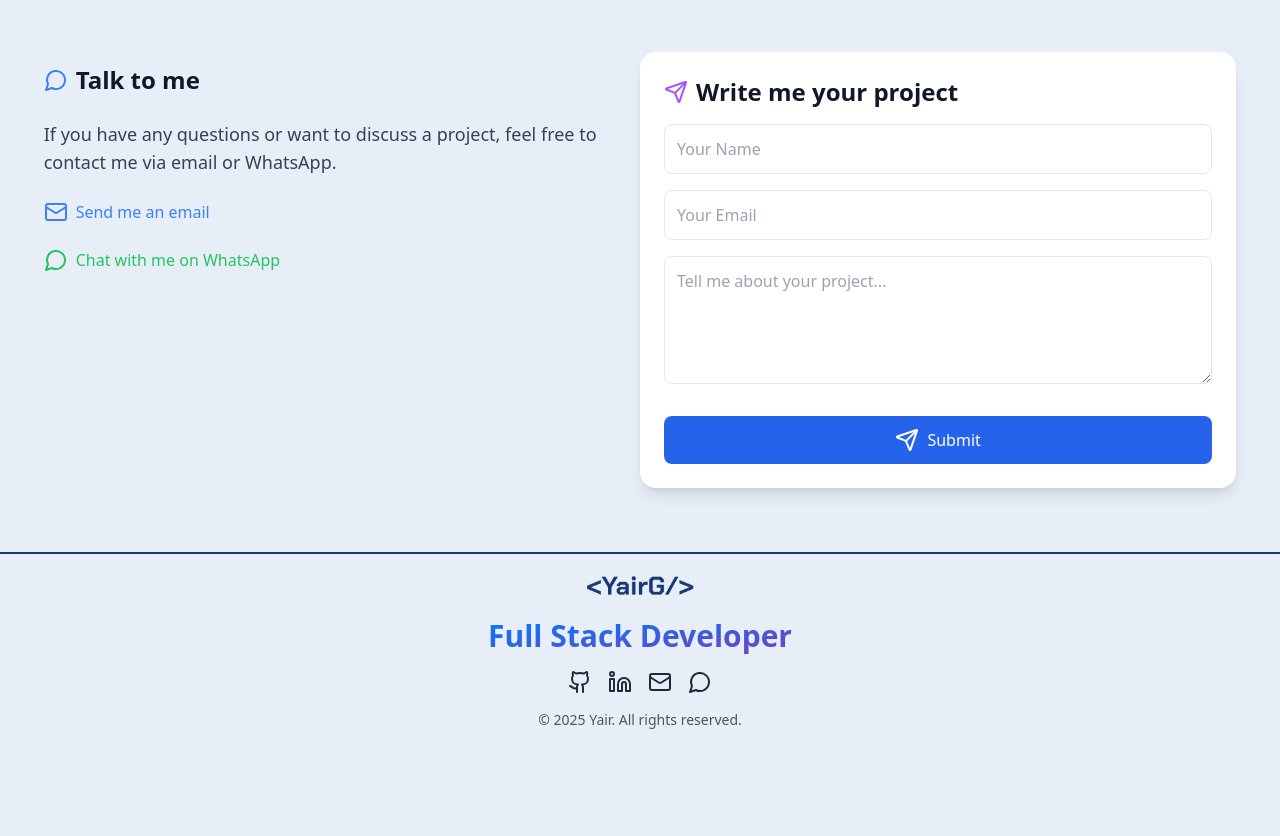
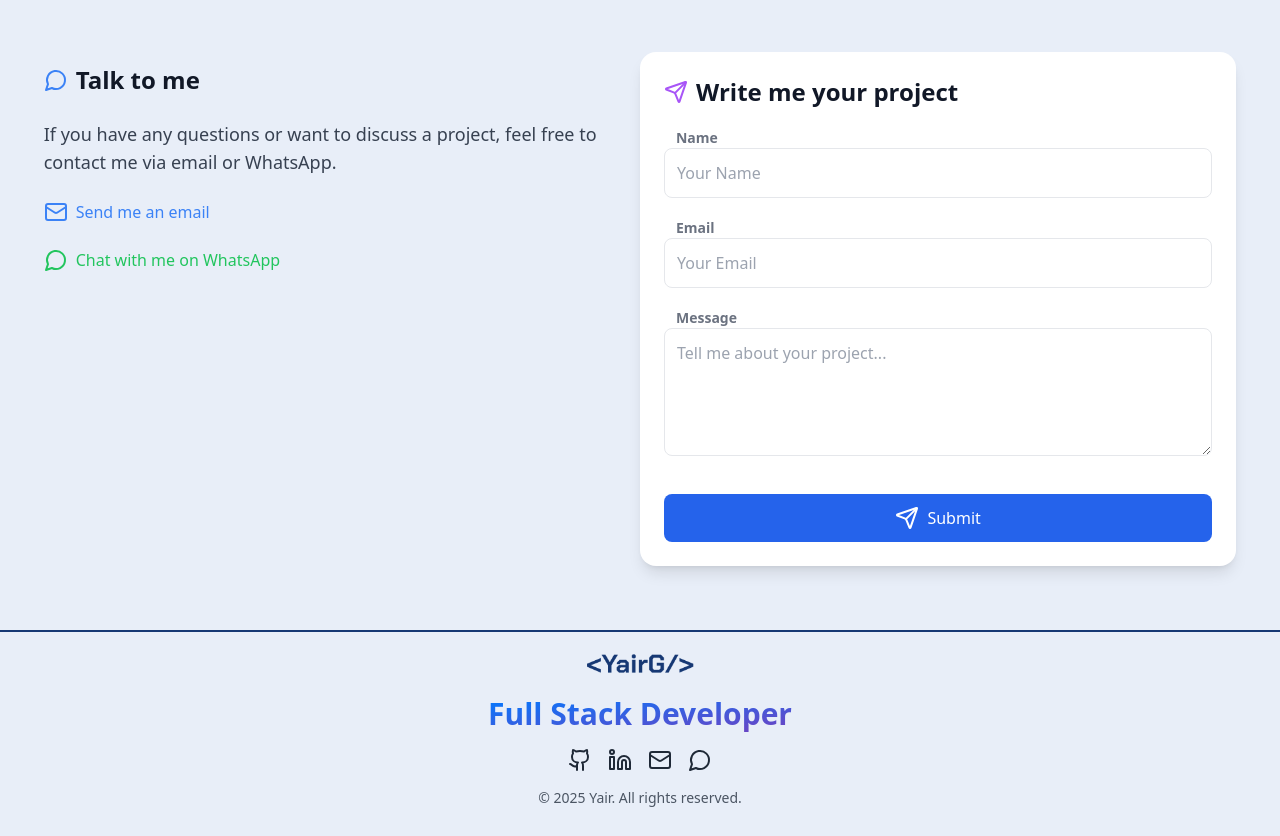
Before and after one commit to Yairgg95/my-portfolio, a Next.js app: page / in a window 1280 px wide. Shown: the part 2900-3736 px from the top of the page. Before the commit the page ends 3658 px from the top, so only its background shows below. Built offline with nearby package versions, Linux system fonts and the light colour scheme.

Commit message:
[FEAT]Add React Hook Form to handle form validation and update styles

```diff
--- a/components/Contact.jsx
+++ b/components/Contact.jsx
@@ -1,8 +1,50 @@
-import { Mail, Send, MessageCircle } from "lucide-react";
-
-{/*TO DO fetch to send email */ }
+import { useState } from "react";
+import { useForm } from "react-hook-form";
+import {
+  Mail,
+  Send,
+  MessageCircle,
+  CheckCircle,
+  MessageCircleX,
+  Loader,
+} from "lucide-react";
 
 export default function Contact() {
+  const {
+    register,
+    handleSubmit,
+    formState: { errors },
+  } = useForm();
+
+  const [isSending, setIsSending] = useState(false);
+  const [isSent, setIsSent] = useState(false);
+  const [error, setError] = useState(null);
+
+  const onSubmit = async (data) => {
+    setIsSending(true);
+    setError(null);
+
+    try {
+      const res = await fetch("https://www.yairggdev.lat/api/contact", {
+        method: "POST",
+        headers: { "Content-Type": "application/json" },
+        body: JSON.stringify(data),
+      });
+
+      if (res.ok) {
+        setIsSent(true);
+      }
+    } catch (error) {
+      setIsSending(false);
+      setError(error.message);
+
+      setTimeout(() => {
+        setIsSending(false);
+        setIsSent(false);
+      }, 5000);
+    }
+  };
+
   return (
     <section
       id="contact"
@@ -41,23 +83,101 @@ export default function Contact() {
           <h3 className="text-lg md:text-xl lg:text-2xl font-semibold text-gray-900 dark:text-white flex items-center gap-2">
             <Send className="text-purple-500" /> Write me your project
           </h3>
-          <form className="flex flex-col gap-4 mt-4">
+
+          <form
+            onSubmit={handleSubmit(onSubmit)}
+            className="flex flex-col gap-4 mt-4"
+          >
+            <div className="relative">
+              <label className="absolute left-3 top-1 text-gray-500 dark:text-white font-bold text-sm">
+                Name
+              </label>
               <input
                 type="text"
                 placeholder="Your Name"
-              className="p-3 border rounded-lg w-full focus:outline-none focus:ring-2 focus:ring-blue-500 bg-white dark:bg-gray-800"
+                className="p-3 border rounded-lg w-full focus:outline-none focus:ring-2 focus:ring-blue-500 bg-white dark:bg-gray-800 mt-6"
+                {...register("name", {
+                  required: "Name is required",
+                  maxLength: {
+                    value: 50,
+                    message: "Name must be less than 50 characters",
+                  },
+                })}
               />
+            </div>
+            {errors.name && (
+              <span className="text-red-500 text-sm">
+                {errors.name.message}
+              </span>
+            )}
+
+            <div className="relative">
+              <label className="absolute left-3 top-1 text-gray-500 dark:text-white font-bold  text-sm">
+                Email
+              </label>
               <input
                 type="email"
                 placeholder="Your Email"
-              className="p-3 border rounded-lg w-full focus:outline-none focus:ring-2 focus:ring-blue-500 bg-white dark:bg-gray-800"
+                className="p-3 border rounded-lg w-full focus:outline-none focus:ring-2 focus:ring-blue-500 bg-white dark:bg-gray-800 mt-6"
+                {...register("email", {
+                  required: "Email is required",
+                  maxLength: {
+                    value: 100,
+                    message: "Email must be less than 100 characters",
+                  },
+                })}
               />
+            </div>
+            {errors.email && (
+              <span className="text-red-500 text-sm">
+                {errors.email.message}
+              </span>
+            )}
+
+            <div className="relative">
+              <label className="absolute top-1 left-3 text-gray-500 dark:text-white font-bold  text-sm">
+                Message
+              </label>
               <textarea
                 placeholder="Tell me about your project..."
-              className="p-3 border rounded-lg w-full h-32 focus:outline-none focus:ring-2 focus:ring-blue-500 bg-white dark:bg-gray-800"
+                className="p-3 border rounded-lg w-full h-32 focus:outline-none focus:ring-2 focus:ring-blue-500 bg-white dark:bg-gray-800 mt-6"
+                {...register("message", {
+                  required: "Message is required",
+                  maxLength: {
+                    value: 500,
+                    message: "Message must be less than 500 characters",
+                  },
+                })}
               />
-            <button type="button" className="mt-4 bg-blue-600 text-white p-3 rounded-lg flex items-center justify-center gap-2 hover:bg-blue-700 transition">
+            </div>
+            {errors.message && (
+              <span className="text-red-500 text-sm">
+                {errors.message.message}
+              </span>
+            )}
+
+            <button
+              type="submit"
+              className="mt-4 bg-blue-600 text-white p-3 rounded-lg flex items-center justify-center gap-2 hover:bg-blue-700 transition"
+            >
+              {isSending ? (
+                <div className="flex items-center gap-2">
+                  <Loader className="text-white" />
+                  Sending...
+                </div>
+              ) : isSent ? (
+                <div className="flex items-center gap-2">
+                  <CheckCircle className="text-green-500" /> Thank You!
+                </div>
+              ) : error ? (
+                <div className="flex items-center gap-2">
+                  <MessageCircleX className="text-red-500" /> {error}
+                </div>
+              ) : (
+                <div className="flex items-center gap-2">
                   <Send /> Submit
+                </div>
+              )}
             </button>
           </form>
         </div>
--- a/package.json
+++ b/package.json
@@ -18,6 +18,7 @@
     "postcss": "^8.5.3",
     "react": "^19.0.0",
     "react-dom": "^19.0.0",
+    "react-hook-form": "^7.54.2",
     "tailwindcss": "^3.4.17"
   }
 }
--- a/pages/api/contact.js
+++ b/pages/api/contact.js
@@ -23,7 +23,7 @@ export default async function handler(req, res) {
 
     name = sanitizeInput(name,50);
     email =sanitizeInput(email,100);
-    message = sanitizeInput(message,100);
+    message = sanitizeInput(message,500);
 
     if (!name || !email || !message) {
       throw createError(
```
Also changed, not shown: 1 other file (tests, documents, lock files or other folders). Lines whose indentation alone changed are shown as unchanged.
